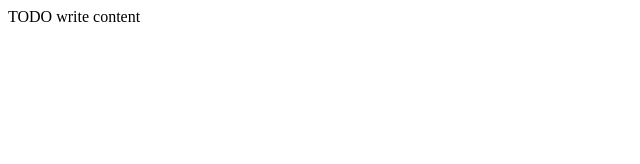
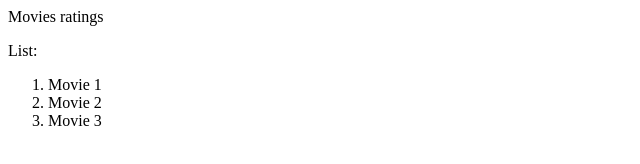
Before and after one commit to PetarSavicDG/Movies, a plain HTML site: page public_html/index.html in a window 1280 px wide. Shown: the whole page, without its empty margins (0-640 px from the left). Drawn offline with Linux system fonts and the light colour scheme.

Commit message:
add first list on homepage

```diff
--- a/public_html/index.html
+++ b/public_html/index.html
@@ -11,6 +11,13 @@ and open the template in the editor.
         <meta name="viewport" content="width=device-width, initial-scale=1.0">
     </head>
     <body>
-        <div>TODO write content</div>
+        <div>Movies ratings</div>
+
+        <p>List:</p>
+        <ol>
+            <li>Movie 1</li>
+            <li>Movie 2</li>
+            <li>Movie 3</li>
+        </ol>
     </body>
 </html>
```
